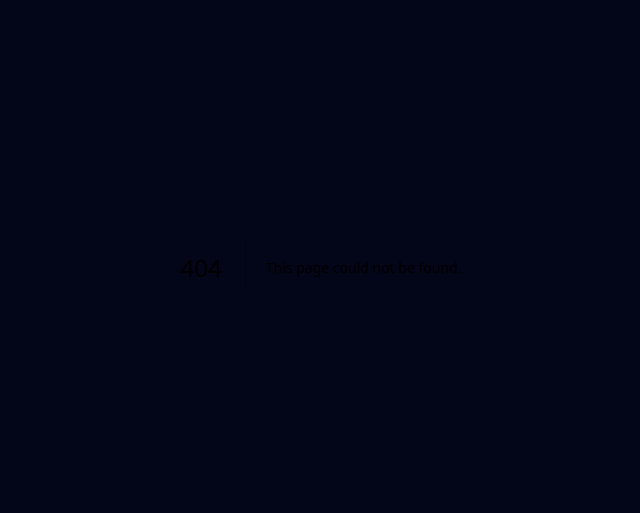
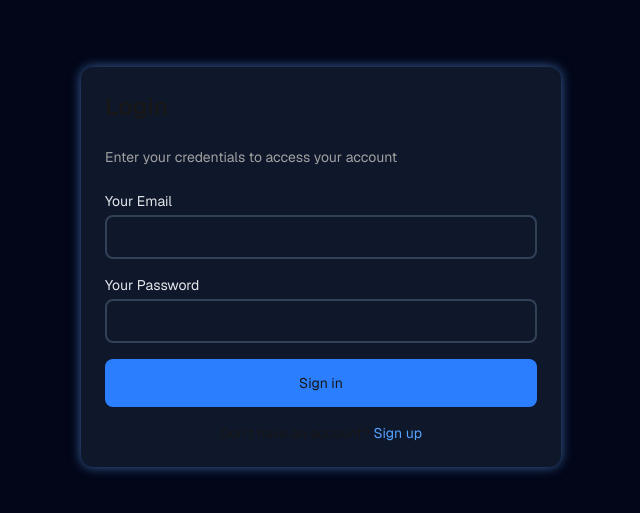
Before and after one commit to gbatistaa/taskly, a Next.js app in the folder frontend/: page /login in a window 1280 px wide. Before the commit this address had no page. Shown: the part 133-646 px from the top of the page, without its empty margins (319-959 px from the left). Built offline with nearby package versions, Linux system fonts and the light colour scheme; no server answers.

Commit message:
feat: implement login page with form handling and loading state

```diff
--- /dev/null
+++ b/frontend/app/login/page.tsx
@@ -0,0 +1,79 @@
+"use client"
+
+import { atom, useAtom } from "jotai";
+import React, { ChangeEvent, FormEvent, useState } from "react";
+import api from "../api/api";
+import { Vortex } from "react-loader-spinner";
+import Link from "next/link";
+
+const loginDataAtom = atom({ email: "", password: "" });
+
+function login(): React.JSX.Element {
+  const [loginData, setLoginData] = useAtom(loginDataAtom);
+  const [loading, setLoading] = useState(false);
+
+  const handleChangeInputValue = (event: ChangeEvent<HTMLInputElement>) => {
+    const { name, value } = event.target;
+    setLoginData((prev) => ({ ...prev, [name]: value }));
+  }
+
+  const handleFormSubmit = async (event: FormEvent<HTMLFormElement>) => {
+    event.preventDefault();
+    try {
+      setLoading(true);
+      const { data } = await api.post("/auth/login", loginData);
+      console.log(data);
+    } catch (error) {
+      console.error(error);
+    } finally {
+      setLoading(false);
+    }
+  }
+
+  return (
+    <main className="flex flex-col p-6 gap-6 w-120 rounded-xl bg-slate-900 shadow-[0_0_12px_rgba(96,165,250,0.6)]">
+      <h1 className="font-semibold text-2xl">Login</h1>
+      <p className="text-neutral-400 text-sm">Enter your credentials to access your account</p>
+      <form className="flex flex-col *:duration-200 *:ease-out *:transition-all  *:text-sm gap-4" onSubmit={(e) => handleFormSubmit(e)}>
+        <div className="flex flex-col gap-1 *:duration-200 *:ease-out *:transition-all ">
+          <label htmlFor="email" className="text-gray-200">Your Email</label>
+          <input
+            type="email"
+            name="email"
+            autoComplete="off"
+            id="email"
+            onChange={(e) => handleChangeInputValue(e)}
+            className="outline-none border-2 rounded-lg py-2.5 px-2 border-slate-700 ring-3 ring-transparent
+                focus:ring-blue-500/80"
+          />
+        </div>
+        <div className="flex flex-col gap-1 *:duration-200 *:ease-out *:transition-all ">
+          <label htmlFor="password" className="text-gray-200">Your Password</label>
+          <input
+            type="password"
+            name="password"
+            id="password"
+            onChange={(e) => handleChangeInputValue(e)}
+            className="outline-none border-2 rounded-lg py-2.5 px-2 border-slate-700 ring-3 ring-transparent
+                focus:ring-blue-500/80"
+          />
+        </div>
+        <button type="submit" className="flex box-border justify-center items-center h-12 bg-blue-500 rounded-lg hover:bg-blue-500/60 cursor-pointer">
+          {loading ?
+            <Vortex
+              visible={true}
+              ariaLabel="vortex-loading"
+              wrapperStyle={{}}
+              wrapperClass="h-5/6"
+              colors={['#000000']}
+            /> : "Sign in"}
+        </button>
+        <p className="text-center">Don't have an account?
+          {" "}<Link href="/signup" className="text-blue-400 hover:underline">Sign up</Link>
+        </p>
+      </form>
+    </main>
+  );
+}
+
+export default login;
```
